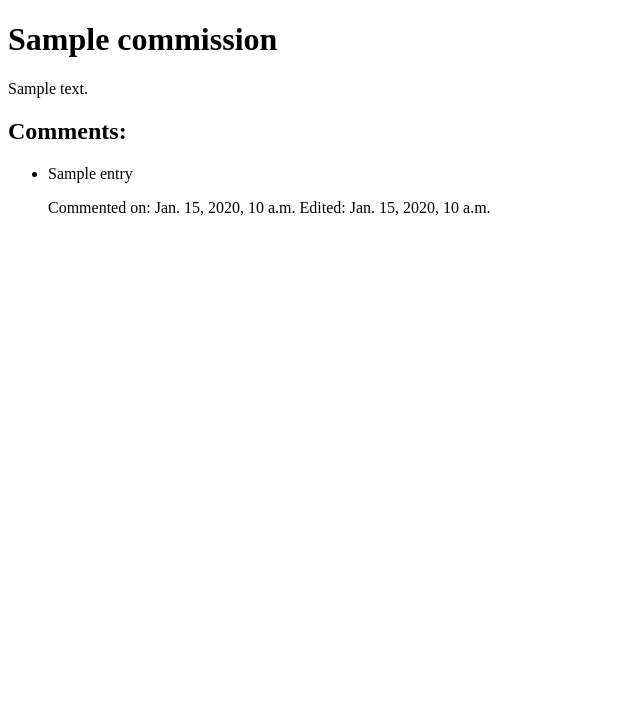
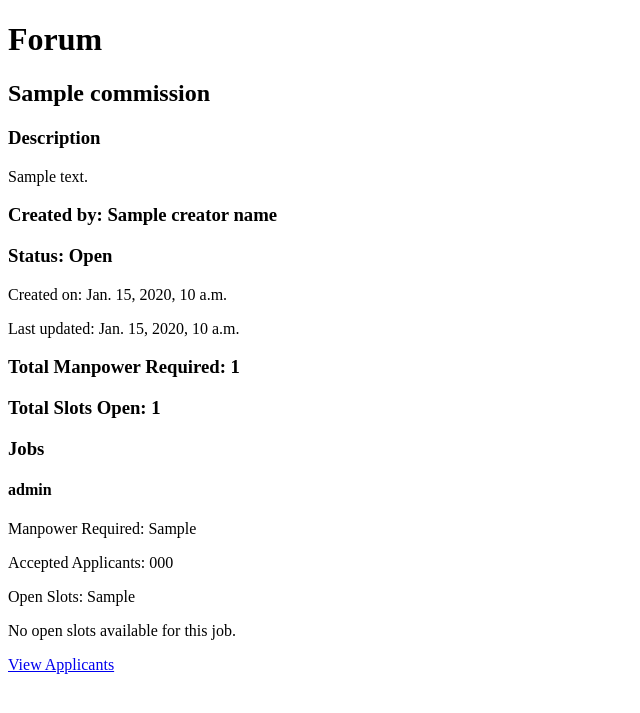
Before and after one commit to hpaguio/hobbysite-C-4, a Django app: template hobbysite/commissions/templates/commissions/commissions_detail.html in a window 1280 px wide. Shown: the top 713 px of the page, without its empty margins (0-640 px from the left). Run offline with Django 5.2, Linux system fonts and the light colour scheme; the template is opened without the code that fills it: most values are stand-ins (such as "Sample title", 1, 10 or a date in 2020).

Commit message:
[commissions_detail.html] Edited the file to adjust for new views and format.

```diff
--- a/hobbysite/commissions/templates/commissions/commissions_detail.html
+++ b/hobbysite/commissions/templates/commissions/commissions_detail.html
@@ -1,21 +1,58 @@
-<!DOCTYPE html>
-<html>
-    <head><title>Commissions</title></head>
-<body>
-<header>
-    <h1>{{commission.title}}</h1>
-</header>
+{% extends "base.html" %}
 
-<p>{{commission.description}}</p>
+{% block title %}
+    {{ commission.title }}
+{% endblock %}
 
-<h2>Comments:</h2>
-    <ul>
-        {% for item in comments %}
-        <li>{{item.entry}}</li>
-		<p>Commented on: {{item.created_on}}         Edited: {{item.updated_on}}<p>
+{% block content %}
+	<h2>{{ commission.title }}</h2>
+    <div>
+        <h3>Description</h3>
+        <p>{{ commission.description }}</p>
+        <h3>Created by: {{ creator_name }}</h3>
+    </div>
 
+    <div>
+        <h3>Status: {{ commission.status }}</h3>
+        <p>Created on: {{ commission.created_on }}</p>
+        <p>Last updated: {{ commission.updated_on }}</p>
+    </div>
+
+    <div>
+        <h3>Total Manpower Required: {{ total_manpower }}</h3>
+        <h3>Total Slots Open: {{ total_slots_open }}</h3>
+    </div>
+
+    <div>
+        <h3>Jobs</h3>
+        {% for info in job_info %}
+            <div class="job-info">
+                <h4>{{ info.job.role }}</h4>
+                <p>Manpower Required: {{ info.job.manpower_required }}</p>
+                <p>Accepted Applicants: {{ info.accepted }}</p>
+                <p>Open Slots: {{ info.slots_open }}</p>
+
+                {% if info.can_apply %}
+                    <form method="post" action="{% url 'commissions:commission_jobapply' info.job.id %}">
+                        {% csrf_token %}
+                        <button type="submit">Apply for this Job</button>
+                    </form>
+                {% elif info.user_applied %}
+                    <p>You have already applied for this job.</p>
+                {% else %}
+                    <p>No open slots available for this job.</p>
+                {% endif %}
+
+                <a href="{% url 'commissions:commission_jobview' info.job.id %}">View Applicants</a>
+
+            </div>
         {% endfor %}
-    </ul>
+    </div>
 
-</body>
-</html>
+    {% if is_owner %}
+        <div>
+            <a href="{% url 'commissions:commission_update' commission.id %}">Edit Commission</a>
+        </div>
+    {% endif %}
+
+{% endblock %}
```
